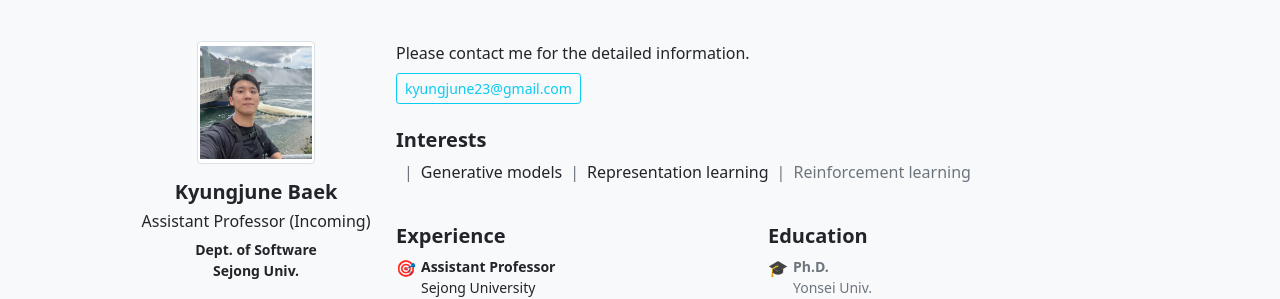
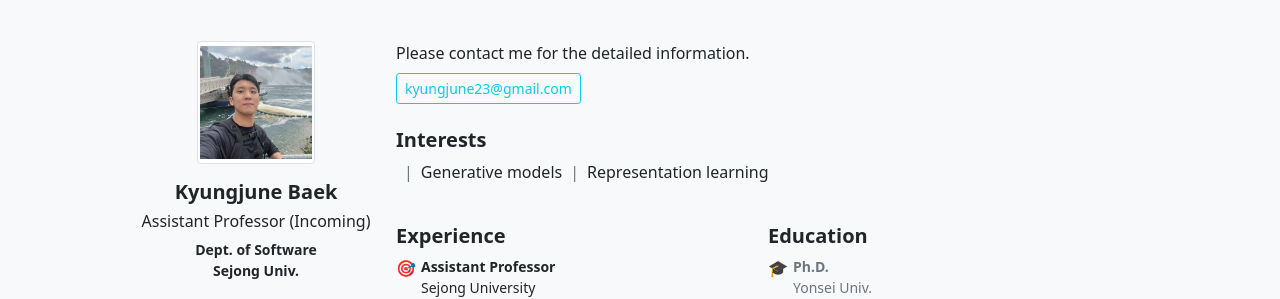
Before and after one commit to FriedRonaldo/friedronaldo.github.io, a plain HTML site: page index.html in a window 1280 px wide. Shown: the part 69-368 px from the top of the page. Drawn offline with nearby package versions, Linux system fonts and the light colour scheme.

Commit message:
fix: remove rl

```diff
--- a/index.html
+++ b/index.html
@@ -93,7 +93,6 @@
               <li class="breadcrumb-item"></li>
               <li class="breadcrumb-item">Generative models</li>
               <li class="breadcrumb-item">Representation learning</li>
-              <li class="breadcrumb-item text-muted">Reinforcement learning</li>
             </ol>
           </nav>
         </div>
```
